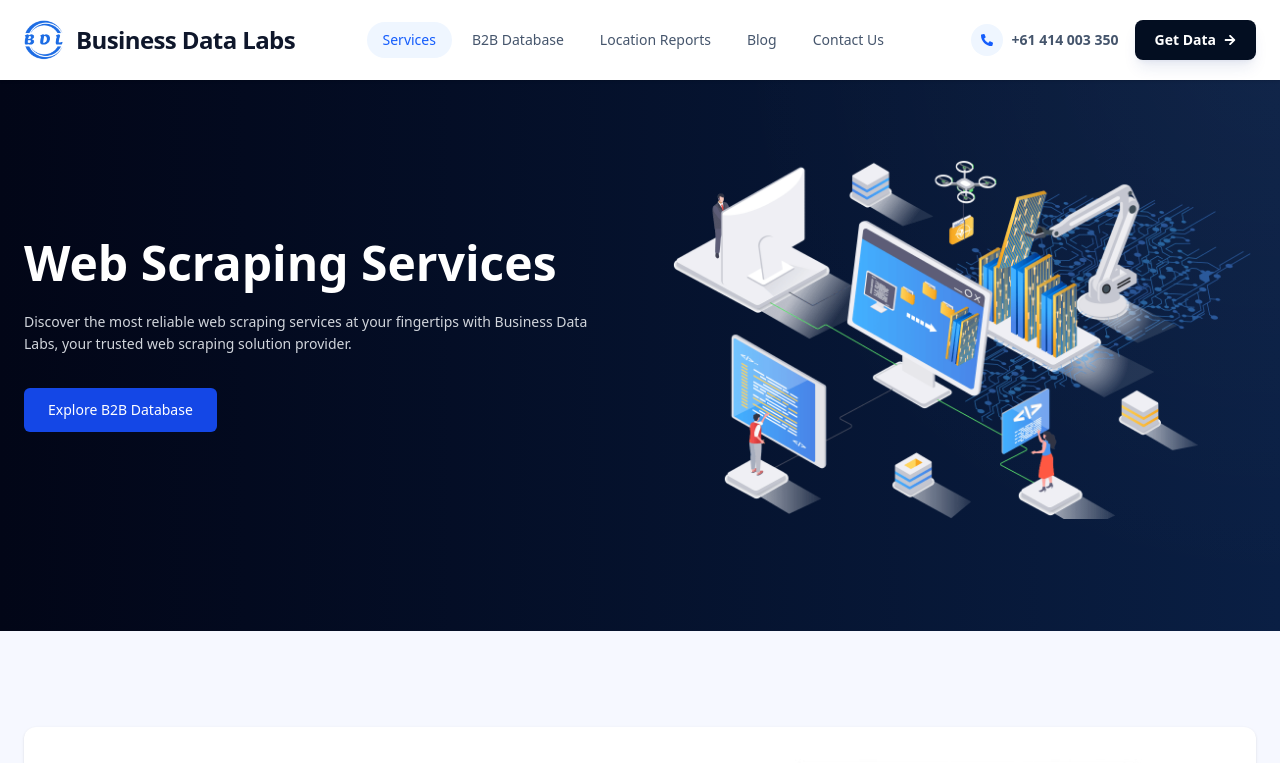
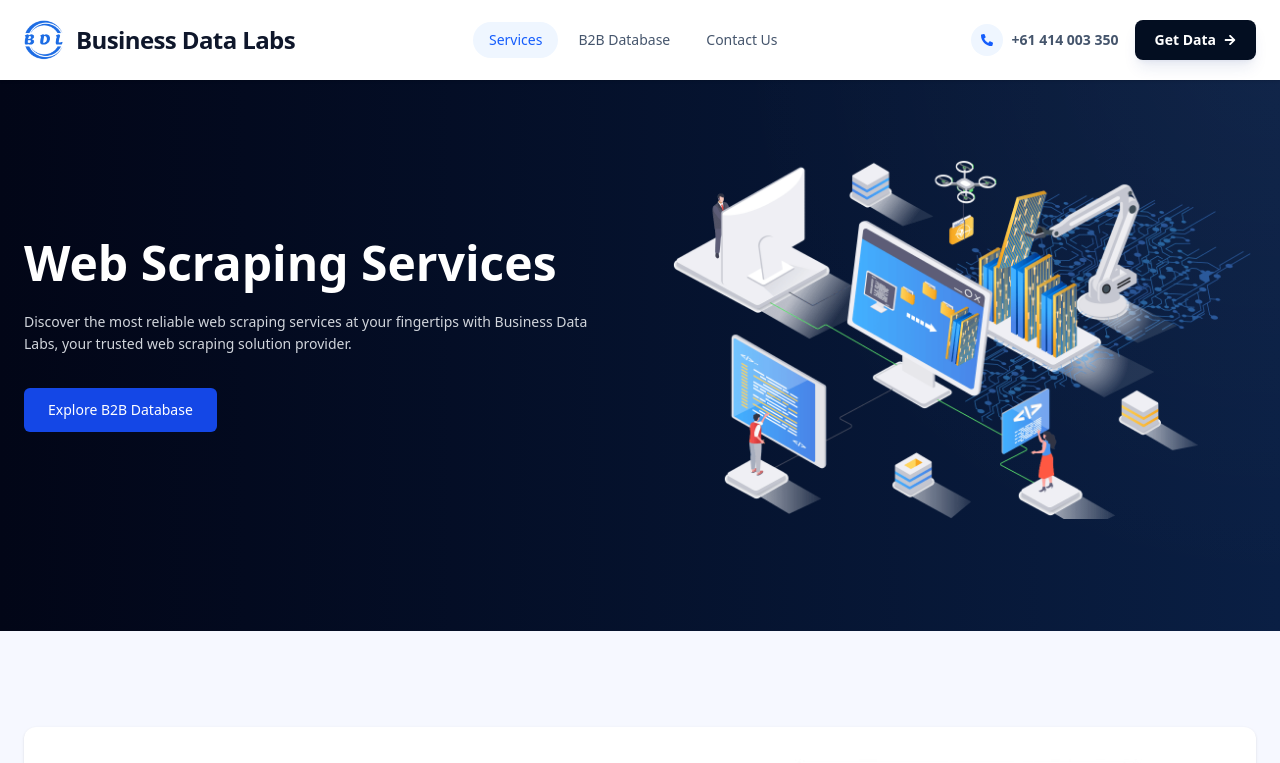
Before and after one commit to digitalwebkrida-9081/business-data-labs-frontend, a Next.js app: page /service in a window 1280 px wide. Shown: the top 763 px of the page. Built offline with nearby package versions, Linux system fonts and the light colour scheme.

Commit message:
Hide the blogs and location report

```diff
--- a/components/b2b/B2bDatasetDetail.jsx
+++ b/components/b2b/B2bDatasetDetail.jsx
@@ -1025,7 +1025,7 @@ const B2bDatasetDetail = ({ id, country, category }) => {
                                         <PayPalButtons
                                             style={{ layout: "vertical", color: "blue", shape: "rect", label: "paypal" }}
                                             createOrder={async (data, actions) => {
-                                               const API_URL = process.env.NEXT_PUBLIC_API_URL || 'https://stagservice.Business Data Labs.com';
+                                               const API_URL = process.env.NEXT_PUBLIC_API_URL || 'https://stagservice.datasellerhub.com';
                                                 let finalPrice = dataset.price || "199.00";
                                                 try { finalPrice = parseFloat(dataset.price).toFixed(2); } catch(e){}
 
--- a/components/layout/Footer.jsx
+++ b/components/layout/Footer.jsx
@@ -62,9 +62,9 @@ export default function Footer() {
             <li className="hover:text-white cursor-pointer">
               <Link href="/faq">FAQs</Link>
             </li>
-            <li className="hover:text-white cursor-pointer">
+            {/* <li className="hover:text-white cursor-pointer">
               <Link href="/blog">Blog</Link>
-            </li>
+            </li> */}
             <li className="hover:text-white cursor-pointer">
               <Link href="/contact">Contact Us</Link>
             </li>
@@ -74,9 +74,9 @@ export default function Footer() {
             <li className="hover:text-white cursor-pointer">
               <Link href="/privacy-policy">Privacy Policy</Link>
             </li>
-            <li className="hover:text-white cursor-pointer">
+            {/* <li className="hover:text-white cursor-pointer">
               <Link href="/location-report">Location Based Data</Link>
-            </li>
+            </li> */}
             <li className="hover:text-white cursor-pointer">
               <Link href="/b2b">B2B Database</Link>
             </li>
--- a/components/layout/Header.jsx
+++ b/components/layout/Header.jsx
@@ -22,8 +22,8 @@ export default function Navbar() {
   const navLinks = [
     { name: "Services", href: "/service" },
     { name: "B2B Database", href: "/b2b-database" },
-    { name: "Location Reports", href: "/location-report" },
-    { name: "Blog", href: "/blog" },
+    // { name: "Location Reports", href: "/location-report" },
+    // { name: "Blog", href: "/blog" },
     { name: "Contact Us", href: "/contact" },
   ];
 
```
